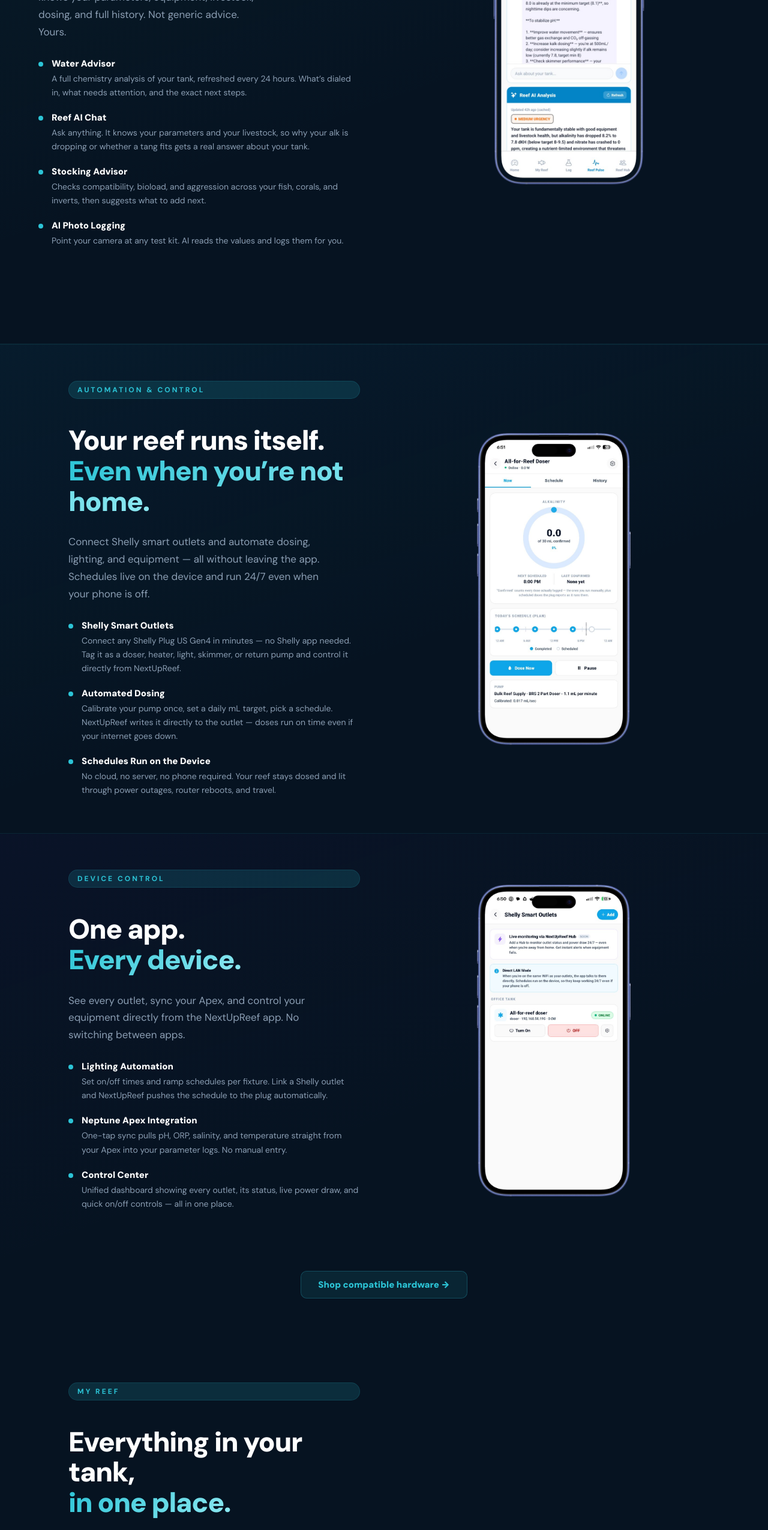
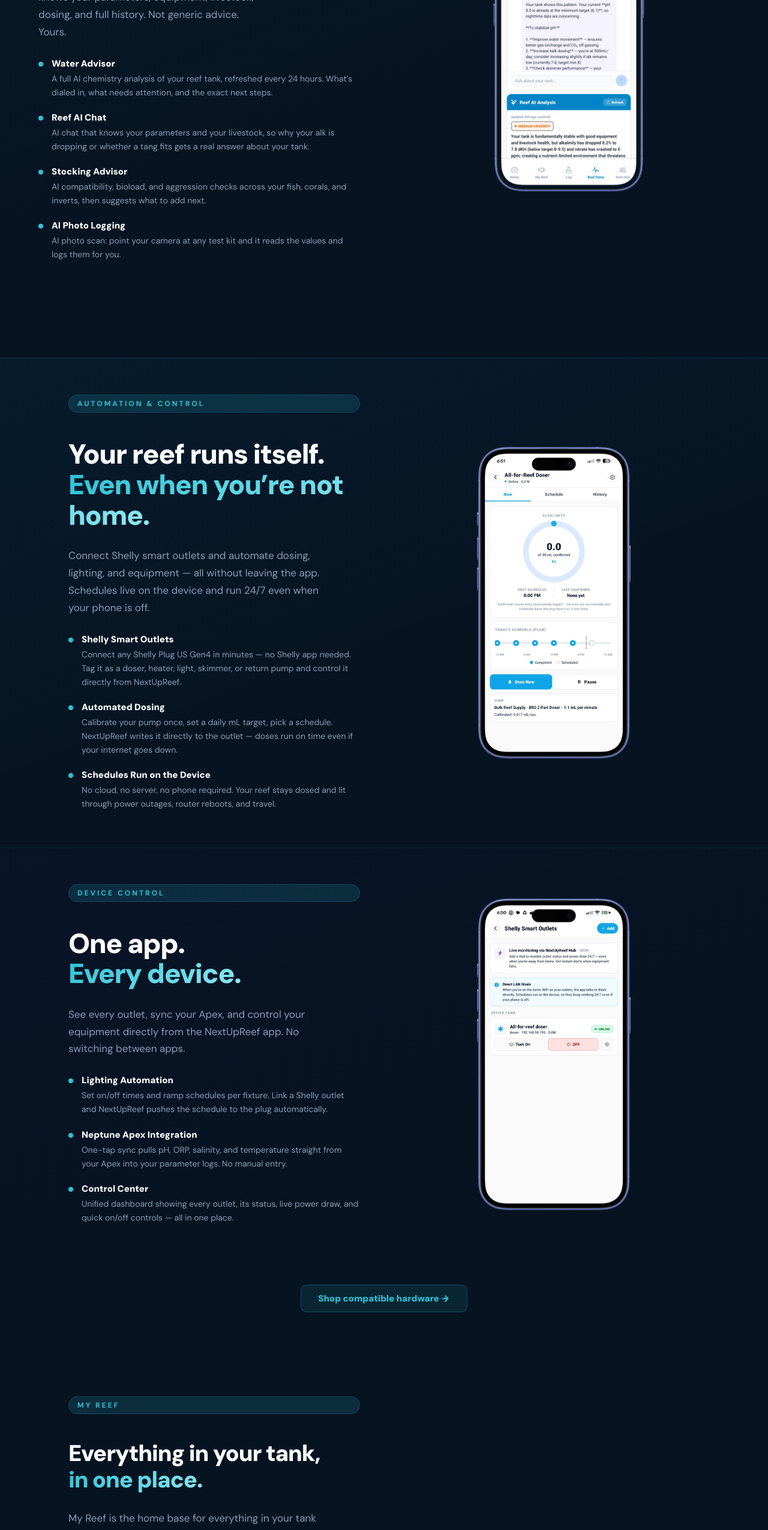
Before and after one commit to winsteadhouse/nextupreef-site, a Next.js app: page / in a window 1280 px wide. Shown: the part 2020-4571 px from the top of the page at 60% size. Built offline with nearby package versions, Linux system fonts and the light colour scheme.

Commit message:
main page updates2

```diff
--- a/app/page.tsx
+++ b/app/page.tsx
@@ -174,10 +174,10 @@
             <p style={{ fontSize: "17px", color: "var(--text-muted)", lineHeight: 1.7, margin: 0, maxWidth: "380px" }}>Most reef apps just store your data — or export it so you can paste it into some other AI. NextUpReef builds the AI in, and it already knows your parameters, equipment, livestock, dosing, and full history. Not generic advice. Yours.</p>
             <div style={{ display: "flex", flexDirection: "column", gap: "20px" }}>
               { [
-                { title: "Water Advisor", desc: "A full chemistry analysis of your tank, refreshed every 24 hours. What’s dialed in, what needs attention, and the exact next steps." },
-                { title: "Reef AI Chat", desc: "Ask anything. It knows your parameters and your livestock, so why your alk is dropping or whether a tang fits gets a real answer about your tank." },
-                { title: "Stocking Advisor", desc: "Checks compatibility, bioload, and aggression across your fish, corals, and inverts, then suggests what to add next." },
-                { title: "AI Photo Logging", desc: "Point your camera at any test kit. AI reads the values and logs them for you." },
+                { title: "Water Advisor", desc: "A full AI chemistry analysis of your reef tank, refreshed every 24 hours. What’s dialed in, what needs attention, and the exact next steps." },
+                { title: "Reef AI Chat", desc: "AI chat that knows your parameters and your livestock, so why your alk is dropping or whether a tang fits gets a real answer about your tank." },
+                { title: "Stocking Advisor", desc: "AI compatibility, bioload, and aggression checks across your fish, corals, and inverts, then suggests what to add next." },
+                { title: "AI Photo Logging", desc: "AI photo scan: point your camera at any test kit and it reads the values and logs them for you." },
               ].map((f) => (
                 <div key={f.title} style={{ display: "flex", gap: "14px", alignItems: "flex-start" }}>
                   <div style={{ width: 8, height: 8, borderRadius: "50%", background: "var(--reef)", flexShrink: 0, marginTop: "7px" }} />
@@ -271,7 +271,7 @@
         <div className="feature-spotlight">
           <div style={{ display: "flex", flexDirection: "column", gap: "28px" }}>
             <div className="section-label">My Reef</div>
-            <h2 style={{ fontSize: "clamp(28px, 5vw, 46px)", fontWeight: 900, margin: 0, letterSpacing: "-0.03em", lineHeight: 1.1 }}>Everything in your tank,<br />
+            <h2 style={{ fontSize: "clamp(26px, 4.2vw, 38px)", fontWeight: 900, margin: 0, letterSpacing: "-0.03em", lineHeight: 1.15 }}>Everything in your tank,<br />
               <span style={{ background: "linear-gradient(135deg, var(--reef) 0%, var(--reef-soft) 100%)", WebkitBackgroundClip: "text", WebkitTextFillColor: "transparent", backgroundClip: "text" }}>in one place.</span>
             </h2>
             <p style={{ fontSize: "17px", color: "var(--text-muted)", lineHeight: 1.7, margin: 0, maxWidth: "420px" }}>My Reef is the home base for everything in your tank — every fish, coral, and invert, every piece of gear, your dosing, your lighting, your monthly photos, and what it all cost. It is not a static list. It powers your scores, your reminders, and the AI that knows your tank.</p>
```
